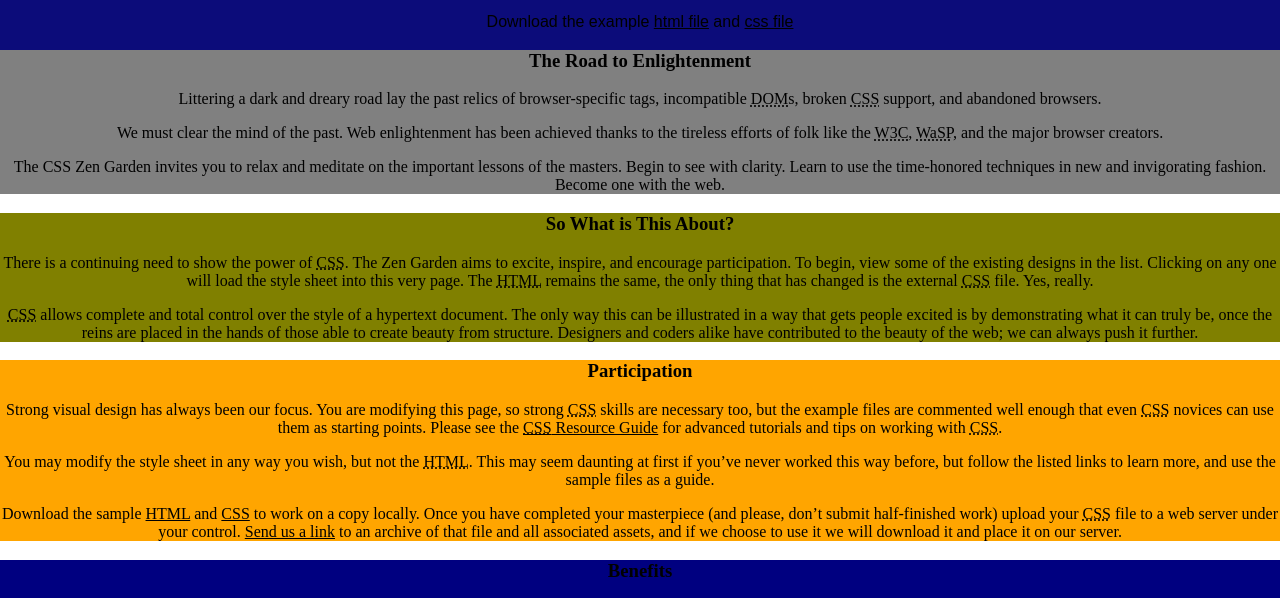
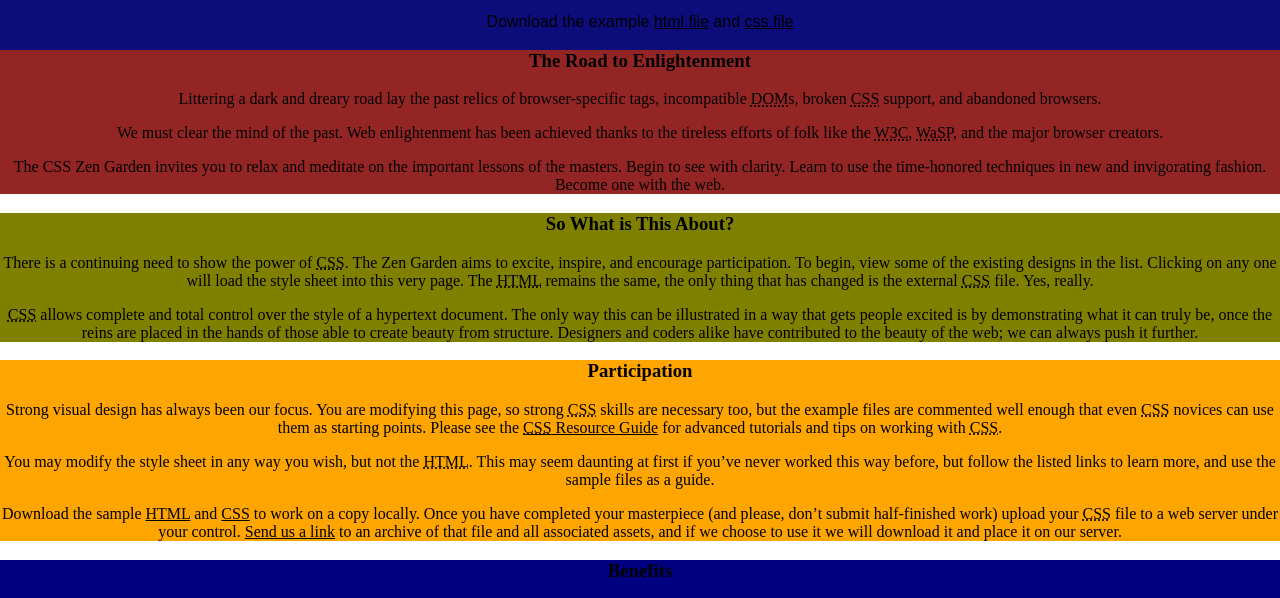
Before and after one commit to WitoldTafel/css-zen, a plain HTML site: page index.html in a window 1280 px wide. Shown: the part 167-765 px from the top of the page. Drawn offline with Linux system fonts and the light colour scheme.

Commit message:
anather change of color, more perfect

```diff
--- a/zen.css
+++ b/zen.css
@@ -29,7 +29,7 @@ h1 {
 .intro {background-color: rgb(12, 12, 122);}
 .summary  { font-family: 'arial';}
 .preamble{
-    background-color: grey
+    background-color: rgb(148, 37, 37)
 }
 
 .explanation {
```
